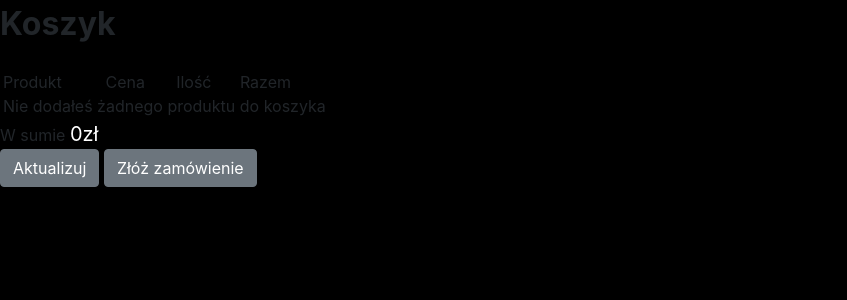
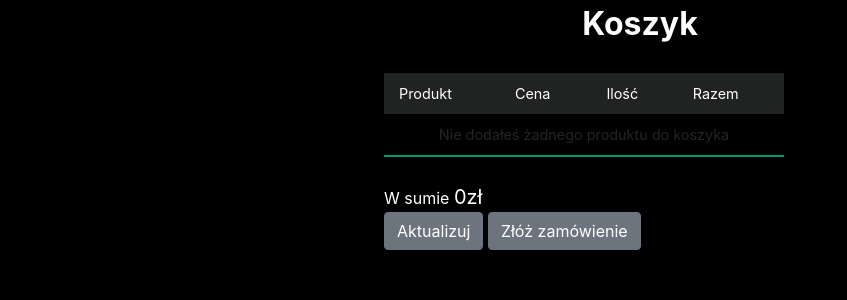
Before and after one commit to Projekt-baza/Sklep, a PHP site: page /STORE/cart.php in a window 1280 px wide. Shown: the top 300 px of the page, without its empty margins (0-847 px from the left). Run offline with PHP 8.4, Linux system fonts and the light colour scheme.

Commit message:
Update style1.css

```diff
--- a/STORE/css/style1.css
+++ b/STORE/css/style1.css
@@ -19,3 +19,50 @@
     text-align: center;
     color: white;
 }
+.koszyk{
+    padding-left: 30%;
+}
+
+h1{
+    color: white;
+    text-align: center;
+
+}
+th{
+ padding-left: 30px;
+}
+tr{
+ padding-left: 10%;
+}
+.styled-table {
+    padding-right: 60%;
+    border-collapse: collapse;
+    margin: 25px 0;
+    font-size: 0.9em;
+    min-width: 400px;
+    box-shadow: 0 0 20px rgba(0, 0, 0, 0.15);
+}
+.styled-table thead tr {
+    background-color: #212222;
+    color: #ffffff;
+    text-align: left;
+}
+.styled-table th,
+.styled-table td {
+    padding: 12px 15px;
+}
+
+
+.styled-table tbody tr:last-of-type {
+    border-bottom: 2px solid #009879;
+}
+.styled-table tbody tr.active-row {
+    font-weight: bold;
+    color: #009879;
+}
+.text{
+    color: white;
+}
+p{
+    text-align: center;
+}
```
